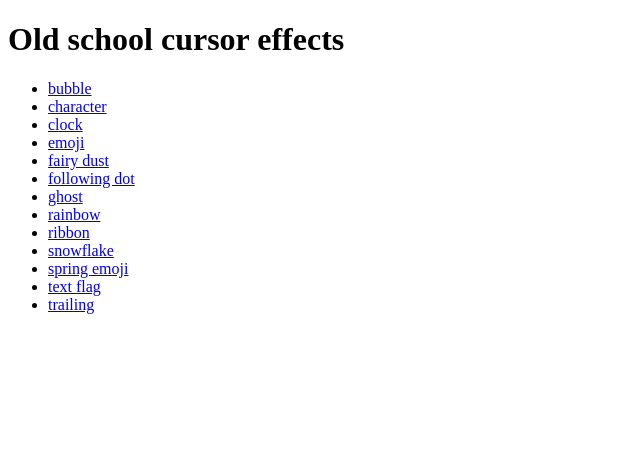
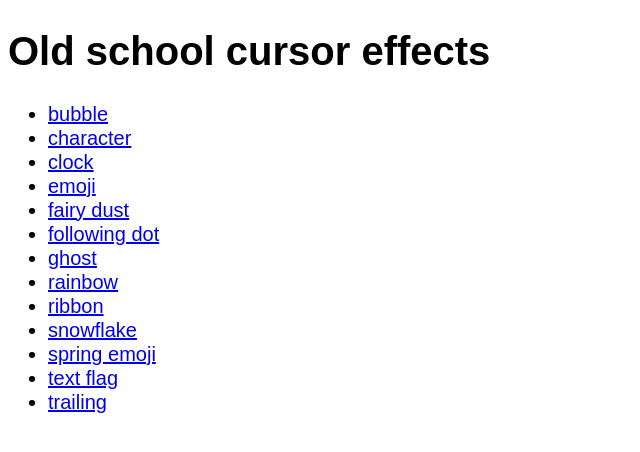
Before and after one commit to myst729/toys, a plain HTML site: page old-school-cursor-effects/index.html in a window 1280 px wide. Shown: the whole page, without its empty margins (0-640 px from the left). Drawn offline with Linux system fonts and the light colour scheme.

Commit message:
Update index.html

```diff
--- a/old-school-cursor-effects/index.html
+++ b/old-school-cursor-effects/index.html
@@ -3,6 +3,9 @@
 <head>
   <meta charset="UTF-8" />
   <title>Old school cursor effects</title>
+  <style>
+    body { font-family: sans-serif; font-size: 1.25rem; line-height: 1.2; }
+  </style>
 </head>
 <body>
   <h1>Old school cursor effects</h1>
```
